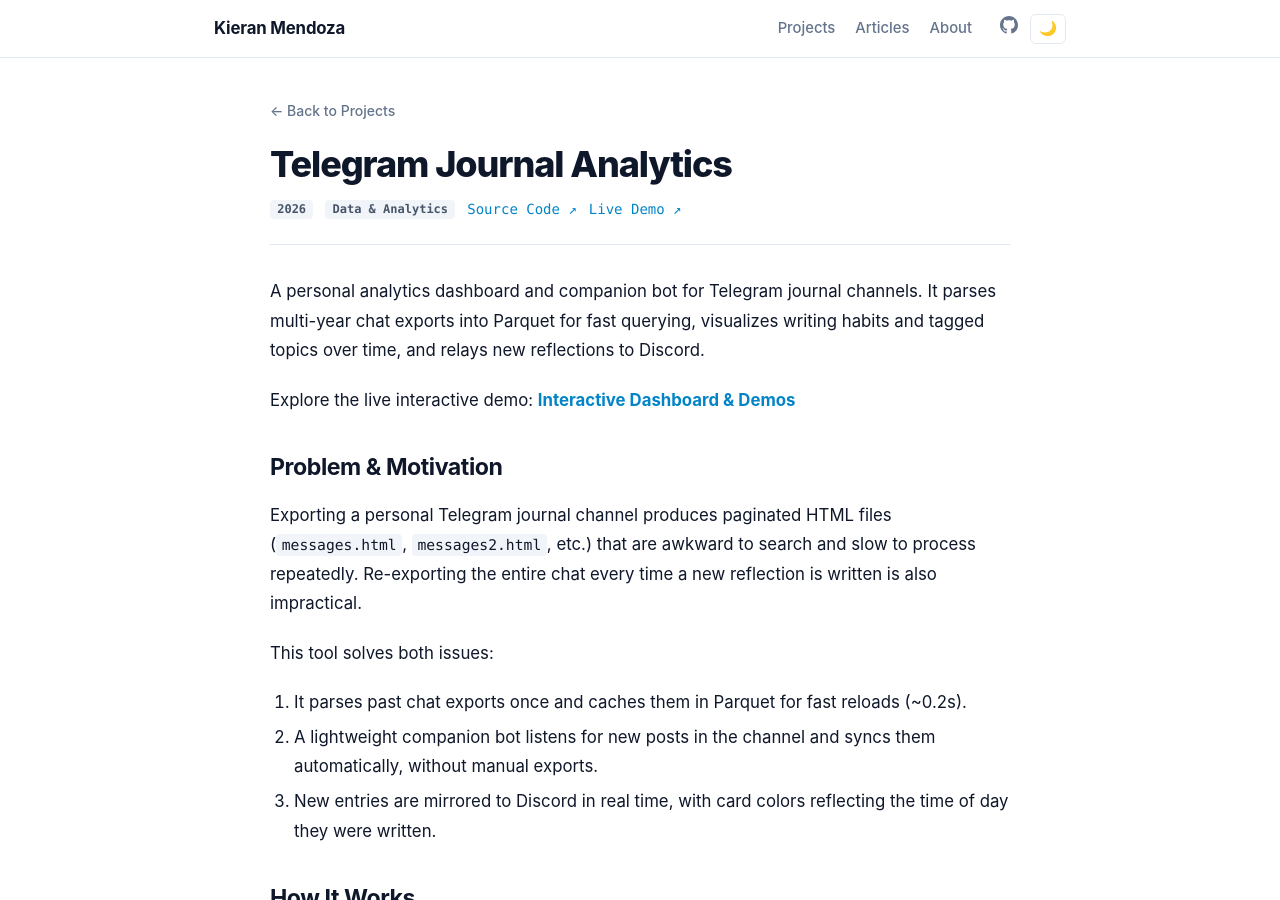
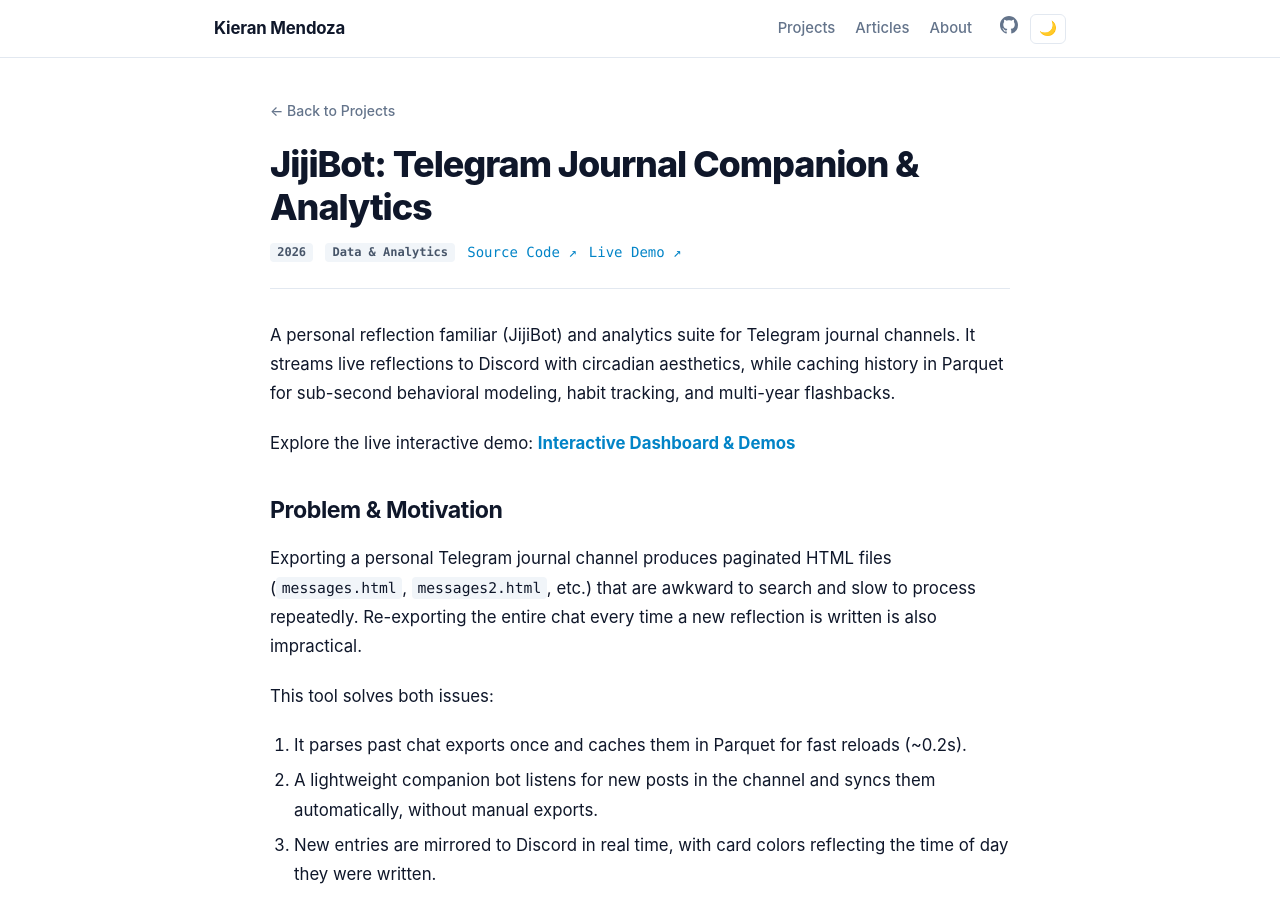
Before and after one commit to Kimame04/kimame04.github.io, a Jekyll site: the page built from _projects/telegram-journal-analytics.md, in a window 1280 px wide and 900 px high. Built offline with Jekyll 4.4.1, drawn with Linux system fonts in a browser that asks for light colours.

Commit message:
docs(projects): update JijiBot reflection companion and analytics showcase

```diff
--- a/_data/projects.yml
+++ b/_data/projects.yml
@@ -1,11 +1,11 @@
-- title: "Telegram Journal Analytics"
+- title: "JijiBot (Telegram Journal Analytics)"
   slug: "telegram-journal-analytics"
   year: "2026"
   featured: true
   category: "data-analytics"
   category_label: "Data & Analytics"
-  summary: "Personal analytics dashboard and companion bot for Telegram journal channels. Caches chat history in Parquet for fast querying, tracks reflection habits over time, and relays new entries to Discord."
-  tags: ["Python", "Pandas", "Plotly", "Parquet"]
+  summary: "Personal reflection familiar (JijiBot) and analytics suite for Telegram journal channels. Caches reflections in Parquet for sub-second querying, tracks circadian and hobby habits over time, and relays live posts to Discord."
+  tags: ["Python", "Pandas", "Plotly", "Parquet", "Telegram Bot"]
   github: "https://github.com/Kimame04/telegram-journal-analytics"
   demo: "https://kimame04.github.io/telegram-journal-analytics/"
   writeup: "/projects/telegram-journal-analytics/"
--- a/_projects/telegram-journal-analytics.md
+++ b/_projects/telegram-journal-analytics.md
@@ -1,14 +1,14 @@
 ---
 layout: project
-title: Telegram Journal Analytics
+title: "JijiBot: Telegram Journal Companion & Analytics"
 year: "2026"
 category_label: "Data & Analytics"
 github: https://github.com/Kimame04/telegram-journal-analytics
 demo: https://kimame04.github.io/telegram-journal-analytics/
-tags: ["Python", "Pandas", "Plotly", "Parquet"]
+tags: ["Python", "Pandas", "Plotly", "Parquet", "Telegram Bot"]
 ---
 
-A personal analytics dashboard and companion bot for Telegram journal channels. It parses multi-year chat exports into Parquet for fast querying, visualizes writing habits and tagged topics over time, and relays new reflections to Discord.
+A personal reflection familiar (JijiBot) and analytics suite for Telegram journal channels. It streams live reflections to Discord with circadian aesthetics, while caching history in Parquet for sub-second behavioral modeling, habit tracking, and multi-year flashbacks.
 
 Explore the live interactive demo: **[Interactive Dashboard & Demos](https://kimame04.github.io/telegram-journal-analytics/)**
 
```
